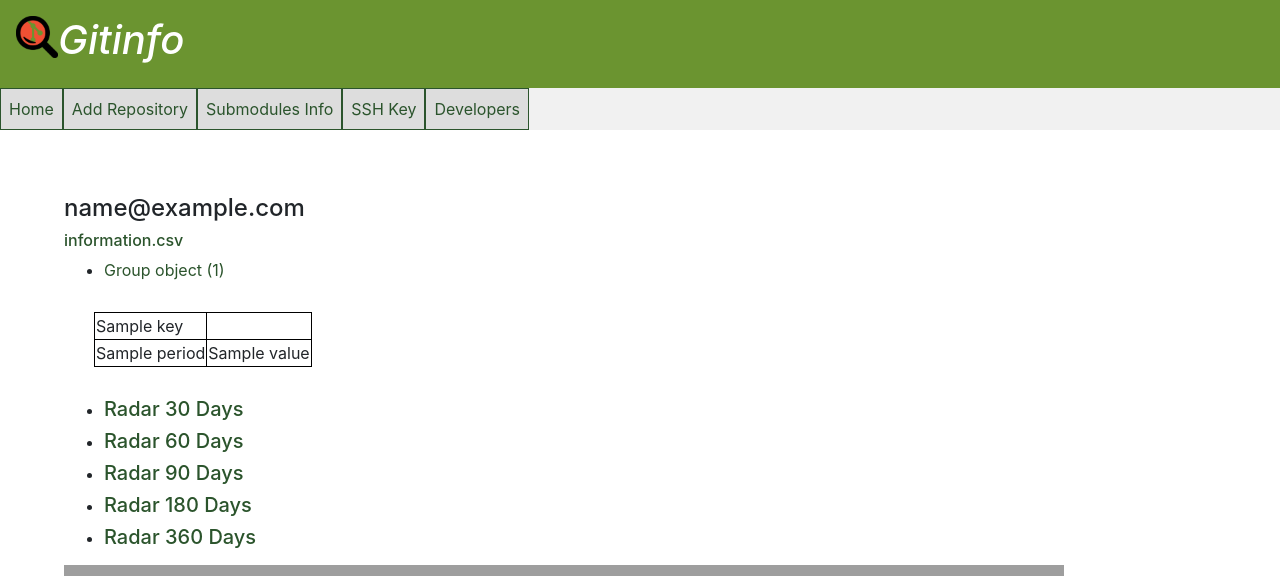
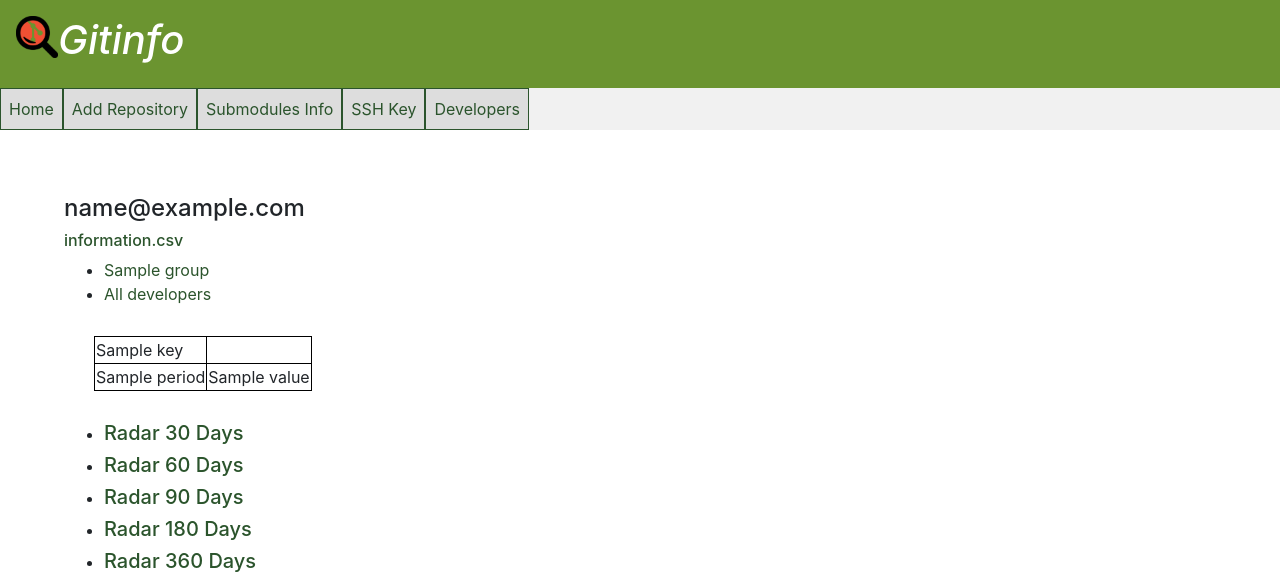
Before and after one commit to cristianowa/gitinfo, a Django app: template templates/developer.html in a window 1280 px wide. Shown: the top 576 px of the page. Run offline with Django 3.2, Linux system fonts and the light colour scheme; tables that the repository leaves empty hold one stand-in row (values such as "Sample post"); the template is opened without the code that fills it: values that come from a table or form of the project are taken from there, most other values are stand-ins (such as "Sample title", 1, 10 or a date in 2020); some libraries are stand-ins or nearby versions; grey boxes are pictures that could not be loaded.

Commit message:
Comparing developers by group.

```diff
--- a/core/models.py
+++ b/core/models.py
@@ -54,10 +54,13 @@ class Commiter(models.Model):
     def update(self):
        CommitsMetrics.objects.filter(commiter=self).delete()
        for period in PeriodChoice:
-           for group in self.groups.all():
+           for group in list(self.groups.all()) + [None]:
                 days = re.findall("[0-9]+", period.name)[0]
                 period_start = datetime.today() - timedelta(days=int(days))
-                commit_list = CommitList(Commit.objects.filter(commiter=self, date__gte=period_start))
+                if group:
+                    commit_list = CommitList(Commit.objects.filter(commiter=self, date__gte=period_start, repository__group=group))
+                else:
+                    commit_list = CommitList(Commit.objects.filter(commiter=self, date__gte=period_start))
                 repos = list(set([c.repository.url for c in commit_list]))
                 tags = list(Tag.objects.filter(commiter=self))
                 commit_metrics = CommitsMetrics(add=commit_list.add,
@@ -381,11 +384,10 @@ class CommitsMetrics(models.Model):
         choices=[(tag, tag.value) for tag in PeriodChoice]
     )
 
-    @classmethod
-    def max(cls):
+    def max(cls, group=None):
         d = {}
         for period in PeriodChoice:
-            all = [x.metrics for x in cls.objects.all()]
+            all = [x.metrics for x in CommitsMetrics.objects.filter(group=group)]
             d[str(period)] = {}
             for k in all[0].keys():
                 d[str(period)][k] = []
@@ -397,9 +399,9 @@ class CommitsMetrics(models.Model):
         return d
 
     @classmethod
-    def metrics_developer(cls, developer):
+    def metrics_developer(cls, developer, group=None):
         d = {}
-        for value in cls.objects.filter(commiter=developer):
+        for value in cls.objects.filter(commiter=developer, group=group):
             d[str(value.period)] = value.metrics
         return d
 
@@ -417,21 +419,21 @@ class CommitsMetrics(models.Model):
                     char_churn=int(self.char_churn))
 
     @classmethod
-    def metrics_norm_developer(cls, developer):
+    def metrics_norm_developer(cls, developer, group=None):
         d = {}
-        for value in cls.objects.filter(commiter=developer):
+        for value in cls.objects.filter(commiter=developer, group=group):
             k = list(filter(lambda v:str(value.period).__contains__(v.name),list(PeriodChoice)))[0].value
-            d[k] = value.metrics_norm
+            d[k] = value.metrics_norm(group)
         return d
 
-    @property
-    def metrics_norm(self):
+
+    def metrics_norm(self, group=None):
         def norm_func(value, high):
             from math import log
             high = high if high != 0 else 1
             return log(1 + (value/high)*100)
 
-        high = self.max()[self.period]
+        high = self.max(group=group)[self.period]
         #TODO: use self.metrics
         values = dict(add=self.add,
                     sub=self.sub,
@@ -453,7 +455,7 @@ class CommitsMetrics(models.Model):
 
     def __repr__(self):
         return "< {period} - {commiter} - {repo} - {group} >".format(period=self.period, commiter=self.commiter.email,
-                                                           group=self.group.name,
+                                                           group=self.group.name if self.group else "None",
                                                            repo=self.repo.url if self.repo else "None")
 
     def __str__(self):
--- a/core/urls.py
+++ b/core/urls.py
@@ -17,6 +17,9 @@ urlpatterns = [
     url(r'^developer/(?P<pk>[0-9]+)/$', views.developer),
     url(r'^developer/(?P<pk>[0-9]+)/(?P<days>[0-9al]+)/radar.png', views.developer_radar),
     url(r'^developer/(?P<pk>[0-9]+)/info.csv', views.developer_csv),
+    url(r'^developer/(?P<pk>[0-9]+)/(?P<group>[0-9]+)/$', views.developer),
+    url(r'^developer/(?P<pk>[0-9]+)/(?P<group>[0-9]+)/(?P<days>[0-9al]+)/radar.png', views.developer_radar),
+    url(r'^developer/(?P<pk>[0-9]+)/(?P<group>[0-9]+)/info.csv', views.developer_csv),
     url(r'^developers/info.zip', views.all_developers_csv),
     url(r'^sshkey/', views.sshkey),
     url(r"^api/dump/", views.dump),
--- a/templates/developer.html
+++ b/templates/developer.html
@@ -6,9 +6,12 @@
 <ul>
     {% for group in groups%}
     <li>
-        <a href="/developer/{{ commiter.id }}/ {{ group }}"> {{ group }} </a>
+        <a href="/developer/{{ commiter.id }}/{{ group.id }}"> {{ group.name }} </a>
     </li>
     {% endfor %}
+    <li>
+        <a href="/developer/{{ commiter.id }}/"> All developers </a>
+    </li>
 </ul>
 <table>
     <tr>
@@ -28,28 +31,28 @@
 <ul>
 
     <li>
-        <a href="/developer/{{ commiter.id }}/30/radar.png" alt="Developer Radar" height="400" width="400">
+        <a href="30/radar.png" alt="Developer Radar" height="400" width="400">
             <h5> Radar 30 Days </h5></a>
     </li>
     <li>
-        <a href="/developer/{{ commiter.id }}/60/radar.png" alt="Developer Radar" height="400" width="400">
+        <a href="60/radar.png" alt="Developer Radar" height="400" width="400">
             <h5> Radar 60 Days </h5></a>
     </li>
     <li>
-        <a href="/developer/{{ commiter.id }}/90/radar.png" alt="Developer Radar" height="400" width="400">
+        <a href="90/radar.png" alt="Developer Radar" height="400" width="400">
             <h5> Radar 90 Days </h5></a>
     </li>
     <li>
-        <a href="/developer/{{ commiter.id }}/180/radar.png" alt="Developer Radar" height="400" width="400">
+        <a href="180/radar.png" alt="Developer Radar" height="400" width="400">
             <h5> Radar 180 Days </h5></a>
     </li>
     <li>
-        <a href="/developer/{{ commiter.id }}/360/radar.png" alt="Developer Radar" height="400" width="400">
+        <a href="360/radar.png" alt="Developer Radar" height="400" width="400">
             <h5> Radar 360 Days </h5></a>
     </li>
 </ul>
 <table>
- <img src="/developer/{{ commiter.id }}/all/radar.png" alt="Developer Radar" height="800" width="1000">
+ <img src="all/radar.png" alt="Developer Radar" height="800" width="1000">
 </table>
 <br>
 <br>
```
Also changed, not shown: core/views.py (+6 -5 lines), core/middleware.py (added).
